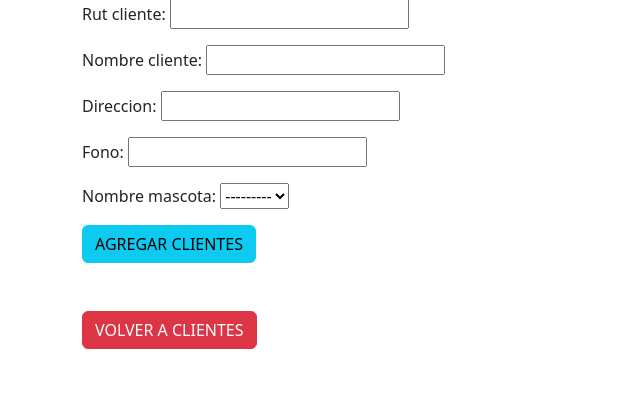
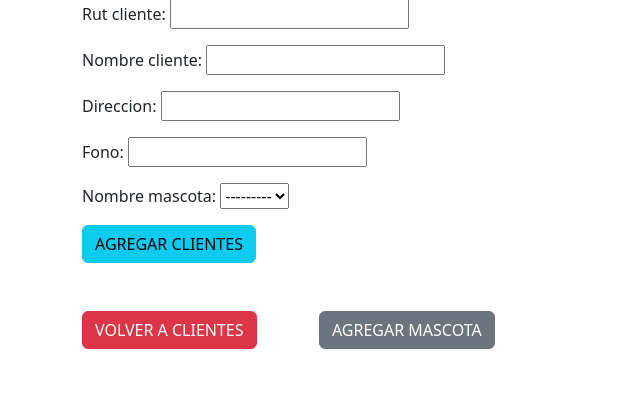
Before and after one commit to LeonardoChN/VETERINARIA_AZURE, a Django app: page /addcliente/ in a window 1280 px wide. Shown: the part 275-691 px from the top of the page, without its empty margins (0-640 px from the left). Run offline with Django 4.2, Linux system fonts and the light colour scheme; the visitor is signed in with stand-in values (Sample User, id 1); data that the repository does not hold is empty.

Commit message:
DEV: modificacion de boton agregar mascota

```diff
--- a/template/APPVET/agregarclient.html
+++ b/template/APPVET/agregarclient.html
@@ -9,7 +9,8 @@
                 <input type="submit" value="AGREGAR CLIENTES" class="btn btn-info">
             </form>
             <br><br>
-            <a class="btn btn-danger" href="../clientes"> VOLVER A CLIENTES </a>
+            <a class="btn btn-danger" href="../clientes"> VOLVER A CLIENTES </a>&nbsp;&nbsp;&nbsp;&nbsp;&nbsp;&nbsp;&nbsp;&nbsp;&nbsp;&nbsp;&nbsp;&nbsp;&nbsp;&nbsp;
+            <a href="../addmasc" class="btn btn-secondary float-mid"> AGREGAR MASCOTA</a>
 
     {% else %}
         <div class=" alert alert-danger display-1 text-center">  USUARIO NO AUTORIZADO PARA CREAR CLIENTES </div>
--- a/template/APPVET/vistaclient.html
+++ b/template/APPVET/vistaclient.html
@@ -36,7 +36,7 @@
             <!-- rutas de los URL -->
             <a href="../" class="btn btn-danger"> VOLVER </a>&nbsp;&nbsp;&nbsp;&nbsp;&nbsp;&nbsp;&nbsp;
             <a href="../addcliente" class="btn btn-info float-mid"> AGREGAR CLIENTE</a>&nbsp;&nbsp;&nbsp;&nbsp;&nbsp;&nbsp;&nbsp;
-            <a href="../addmasc" class="btn btn-secondary float-mid"> AGREGAR MASCOTA</a>
+
     {% else %}
     <div class="alert alert-danger display-1 text-center"> Usuario no autorizado para ingresar a la seccion de clientes</div>
     {% endif %}
```
